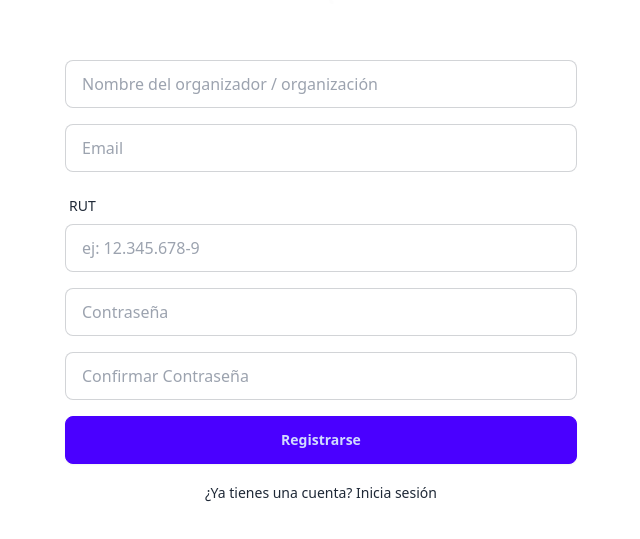
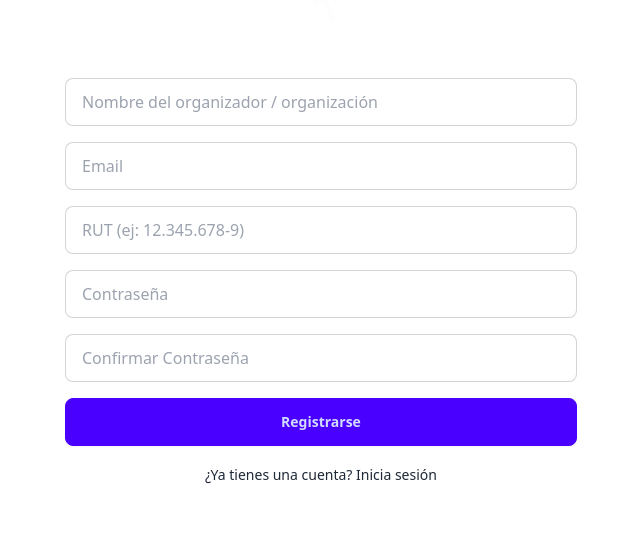
Before and after one commit to Bea2000/ClimbUp, a Next.js app: page /signup in a window 1280 px wide. Shown: the part 183-722 px from the top of the page, without its empty margins (319-959 px from the left). Built offline with nearby package versions, Linux system fonts and the light colour scheme.

Commit message:
fix: RUT label on forms

```diff
--- a/src/app/dashboard/admin/manage/components/CreateAdminForm.tsx
+++ b/src/app/dashboard/admin/manage/components/CreateAdminForm.tsx
@@ -50,14 +50,9 @@ export default function CreateAdminForm() {
             errors={fields.email.errors}
           />
 
-          <div className="form-control">
-            <label htmlFor={fields.rut.name} className="label">
-              <span className="label-text">RUT</span>
-            </label>
-            <RutInput
-              errors={fields.rut.errors}
-            />
-          </div>
+          <RutInput
+            errors={fields.rut.errors}
+          />
 
           <FormInput
             label="Contraseña"
--- a/src/app/signup/components/SignupForm.tsx
+++ b/src/app/signup/components/SignupForm.tsx
@@ -84,6 +84,7 @@ export function SignupForm() {
         />
 
         <RutInput
+          label={false}
           errors={errors.rut ? [errors.rut] : undefined}
         />
 
--- a/src/components/RutInput.tsx
+++ b/src/components/RutInput.tsx
@@ -2,9 +2,10 @@ import FormInput from '@/components/ui/FormInput';
 
 interface RutInputProps {
   errors?: string[];
+  label?: boolean;
 }
 
-export function RutInput({ errors }: RutInputProps) {
+export function RutInput({ errors, label = true }: RutInputProps) {
   function formatRut(value: string) {
     let rut = value.replace(/\./g, '').replace(/-/g, '');
     rut = rut.replace(/[^0-9kK]/g, '');
@@ -27,10 +28,10 @@ export function RutInput({ errors }: RutInputProps) {
 
   return (
     <FormInput
-      label="RUT"
+      label={label ? "RUT" : undefined}
       name="rut"
       type="text"
-      placeholder="ej: 12.345.678-9"
+      placeholder={label ? "ej: 12.345.678-9" : "RUT (ej: 12.345.678-9)"}
       errors={errors}
       onChange={handleRutChange}
       maxLength={12}
```
